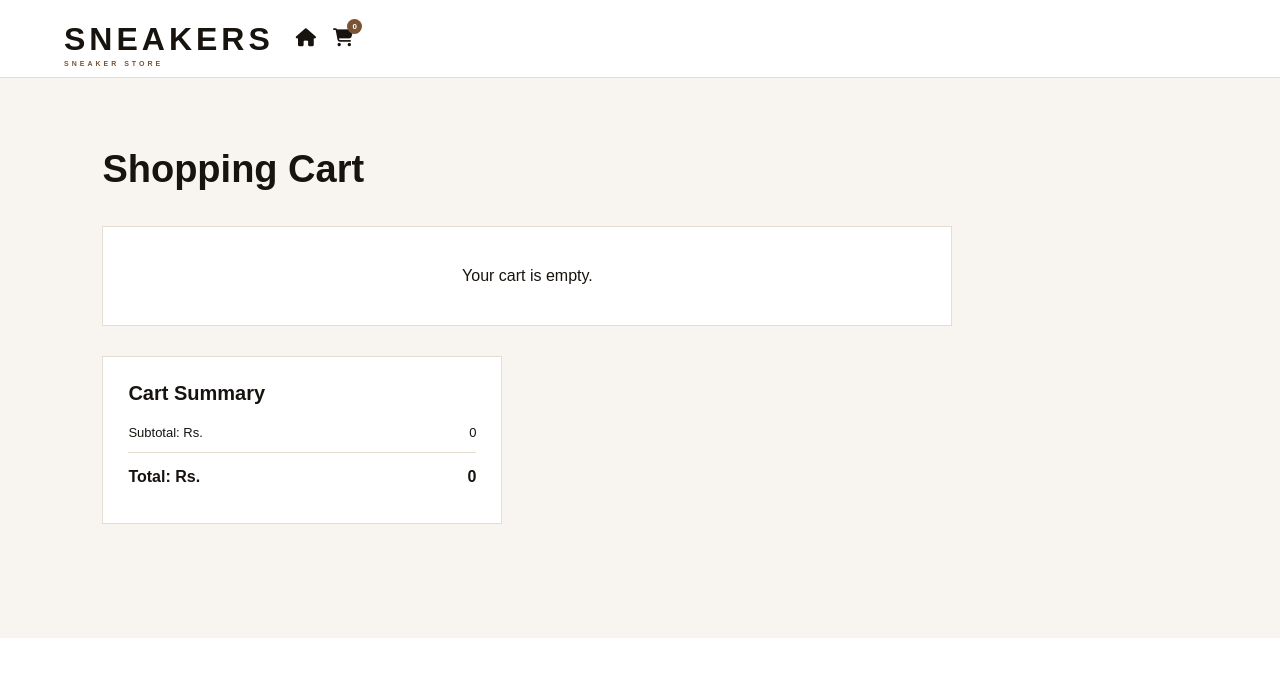
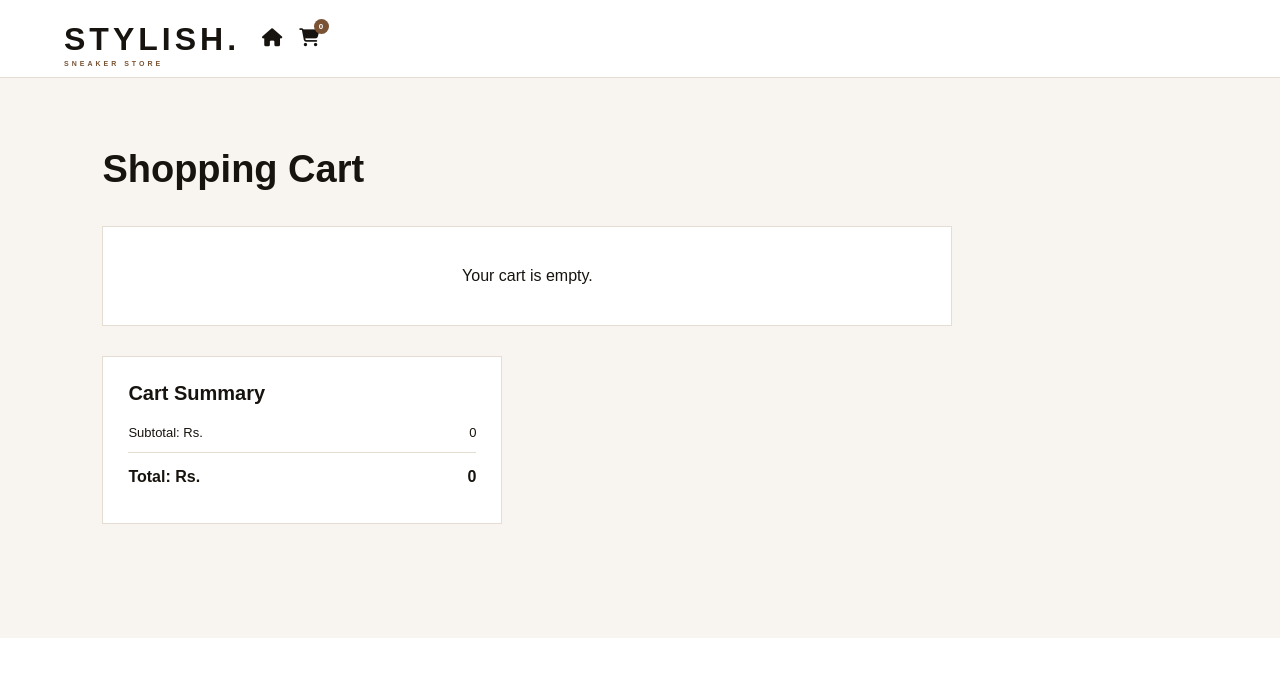
Before and after one commit to mhhmariyam-325/STYLISH, a plain HTML site: page cart.html in a window 1280 px wide. Drawn offline with Linux system fonts and the light colour scheme.

Commit message:
Update cart page branding

```diff
--- a/cart.html
+++ b/cart.html
@@ -23,7 +23,7 @@
         <nav>
 
             <a href="index.html" class="logo">
-                SNEAKERS
+                STYLISH.
             </a>
 
             <div class="nav-icons">
```
